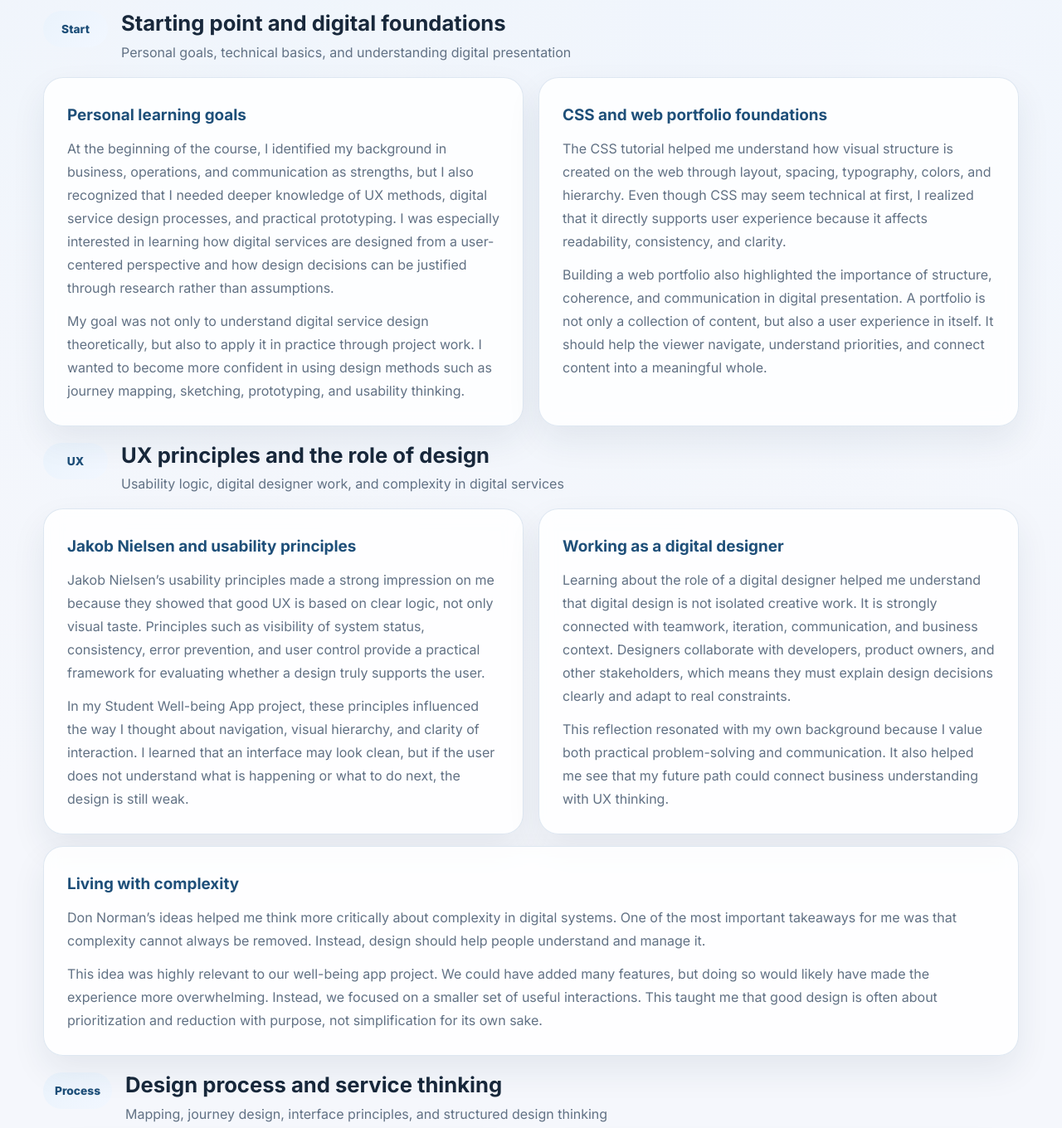
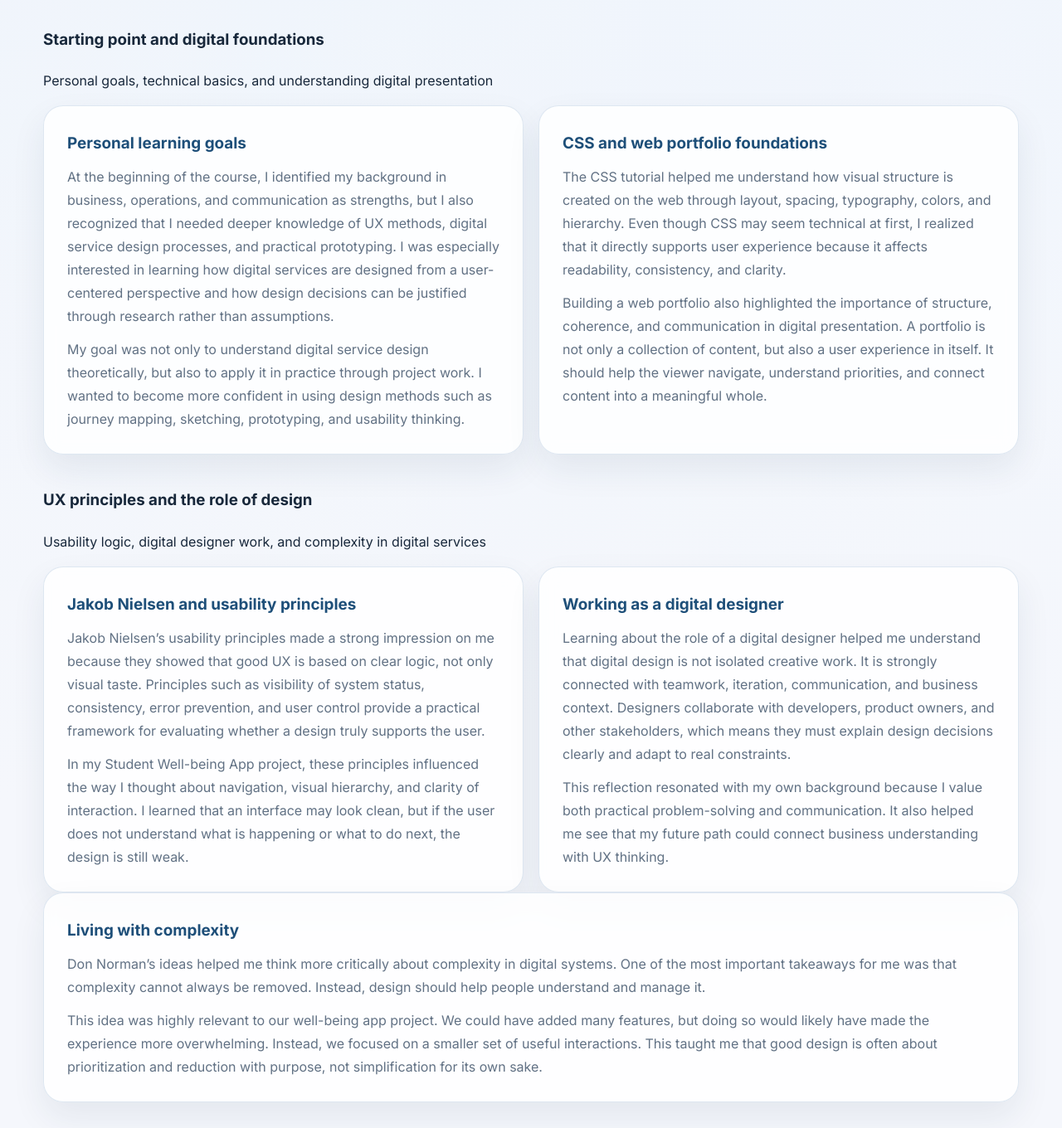
Before and after one commit to thaodlp2702/portfolio_ThaoDinh, a plain HTML site: page index.html in a window 1280 px wide. Shown: the part 1222-2582 px from the top of the page at 83% size. Drawn offline with Linux system fonts and the light colour scheme.

Commit message:
Update index.html

```diff
--- a/index.html
+++ b/index.html
@@ -111,17 +111,14 @@
 
       <div class="learning-stack">
 
-        <section class="assignment-section-block">
-          <div class="assignment-head">
-            <span class="assignment-badge">Start</span>
-            <div>
-              <h3>Starting point and digital foundations</h3>
-              <p class="assignment-subtitle">Personal goals, technical basics, and understanding digital presentation</p>
-            </div>
+        <article class="learning-card">
+          <div class="learning-card-header">
+            <h3>Starting point and digital foundations</h3>
+            <p class="learning-subtitle">Personal goals, technical basics, and understanding digital presentation</p>
           </div>
 
           <div class="content-grid two-col">
-            <article class="panel">
+            <div class="panel">
               <h4>Personal learning goals</h4>
               <p>
                 At the beginning of the course, I identified my background in business, operations, and communication as strengths,
@@ -133,9 +130,9 @@
                 My goal was not only to understand digital service design theoretically, but also to apply it in practice through project work.
                 I wanted to become more confident in using design methods such as journey mapping, sketching, prototyping, and usability thinking.
               </p>
-            </article>
+            </div>
 
-            <article class="panel">
+            <div class="panel">
               <h4>CSS and web portfolio foundations</h4>
               <p>
                 The CSS tutorial helped me understand how visual structure is created on the web through layout, spacing, typography,
@@ -147,21 +144,18 @@
                 A portfolio is not only a collection of content, but also a user experience in itself. It should help the viewer navigate,
                 understand priorities, and connect content into a meaningful whole.
               </p>
-            </article>
+            </div>
           </div>
-        </section>
+        </article>
 
-        <section class="assignment-section-block">
-          <div class="assignment-head">
-            <span class="assignment-badge">UX</span>
-            <div>
-              <h3>UX principles and the role of design</h3>
-              <p class="assignment-subtitle">Usability logic, digital designer work, and complexity in digital services</p>
-            </div>
+        <article class="learning-card">
+          <div class="learning-card-header">
+            <h3>UX principles and the role of design</h3>
+            <p class="learning-subtitle">Usability logic, digital designer work, and complexity in digital services</p>
           </div>
 
           <div class="content-grid two-col">
-            <article class="panel">
+            <div class="panel">
               <h4>Jakob Nielsen and usability principles</h4>
               <p>
                 Jakob Nielsen’s usability principles made a strong impression on me because they showed that good UX is based on clear logic,
@@ -173,9 +167,9 @@
                 and clarity of interaction. I learned that an interface may look clean, but if the user does not understand what is happening
                 or what to do next, the design is still weak.
               </p>
-            </article>
+            </div>
 
-            <article class="panel">
+            <div class="panel">
               <h4>Working as a digital designer</h4>
               <p>
                 Learning about the role of a digital designer helped me understand that digital design is not isolated creative work.
@@ -186,11 +180,11 @@
                 This reflection resonated with my own background because I value both practical problem-solving and communication.
                 It also helped me see that my future path could connect business understanding with UX thinking.
               </p>
-            </article>
+            </div>
           </div>
 
-          <div class="content-grid single-col">
-            <article class="panel">
+          <div class="content-grid single-col top-gap-small">
+            <div class="panel">
               <h4>Living with complexity</h4>
               <p>
                 Don Norman’s ideas helped me think more critically about complexity in digital systems. One of the most important takeaways
@@ -201,21 +195,18 @@
                 have made the experience more overwhelming. Instead, we focused on a smaller set of useful interactions. This taught me that
                 good design is often about prioritization and reduction with purpose, not simplification for its own sake.
               </p>
-            </article>
+            </div>
           </div>
-        </section>
+        </article>
 
-        <section class="assignment-section-block">
-          <div class="assignment-head">
-            <span class="assignment-badge">Process</span>
-            <div>
-              <h3>Design process and service thinking</h3>
-              <p class="assignment-subtitle">Mapping, journey design, interface principles, and structured design thinking</p>
-            </div>
+        <article class="learning-card">
+          <div class="learning-card-header">
+            <h3>Design process and service thinking</h3>
+            <p class="learning-subtitle">Mapping, journey design, interface principles, and structured design thinking</p>
           </div>
 
           <div class="content-grid two-col">
-            <article class="panel">
+            <div class="panel">
               <h4>Mapping, sketching, and decision-making</h4>
               <p>
                 The Map, Sketch, and Decide phases gave a clear structure to early design work. Mapping helped identify the overall problem space
@@ -227,9 +218,9 @@
                 we first explored the logic of the experience. This changed how I think about design work: good design begins with understanding,
                 not decoration.
               </p>
-            </article>
+            </div>
 
-            <article class="panel">
+            <div class="panel">
               <h4>Journey mapping and service flow</h4>
               <p>
                 Journey mapping helped me understand that user experience happens over time through multiple steps, touchpoints, and emotions.
@@ -240,11 +231,11 @@
                 This method was useful because it revealed not only what users do, but also what they may feel or struggle with during the process.
                 It showed me that design should support the entire flow of use, not only individual screens.
               </p>
-            </article>
+            </div>
           </div>
 
-          <div class="content-grid single-col">
-            <article class="panel">
+          <div class="content-grid single-col top-gap-small">
+            <div class="panel">
               <h4>UI design principles</h4>
               <p>
                 This part of the course helped me define my own checklist for evaluating interface quality. The most important criteria I selected were:
@@ -255,9 +246,9 @@
                 these ideas shaped the use of soft color palettes, rounded components, friendly visuals, and a calm interface structure.
                 I learned that good UI is not only visually pleasing; it actively supports a more comfortable and understandable experience.
               </p>
-            </article>
+            </div>
           </div>
-        </section>
+        </article>
 
       </div>
     </section>
```
